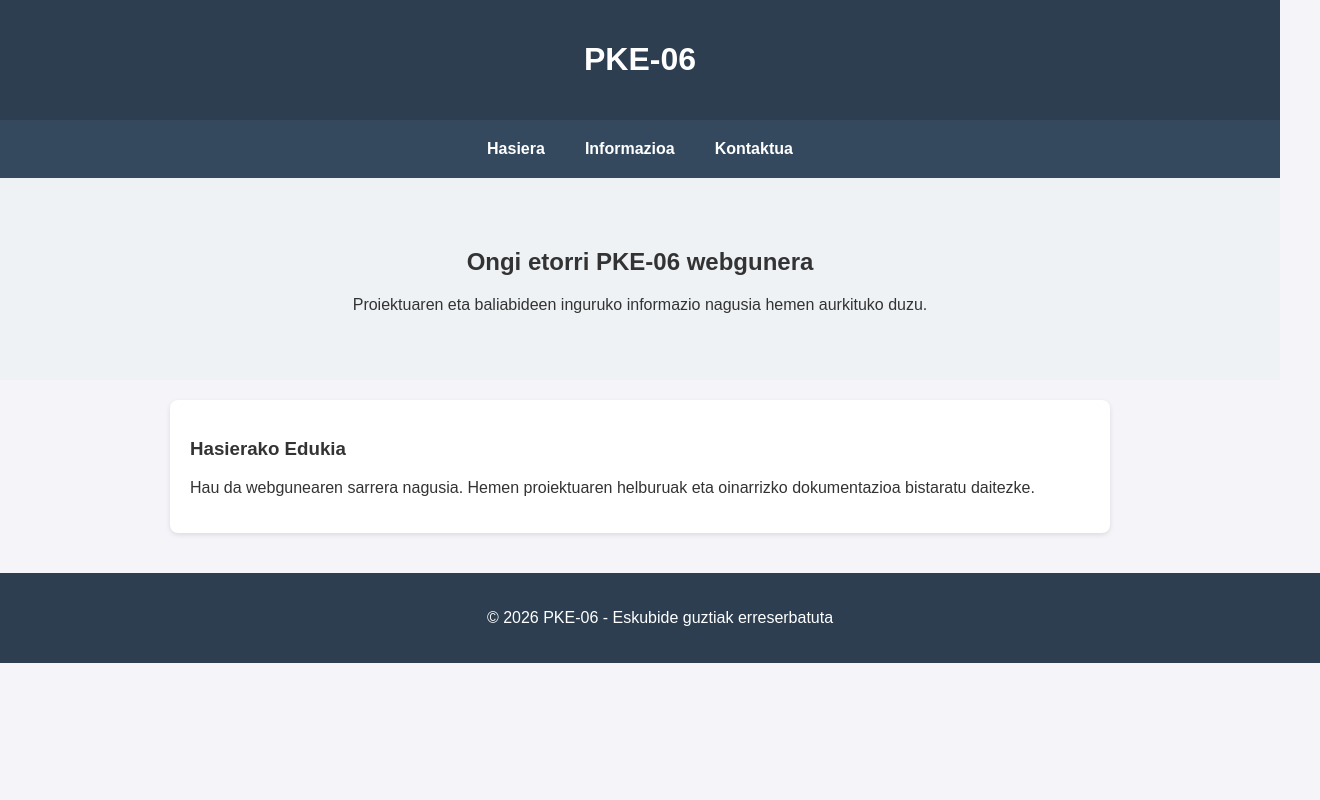
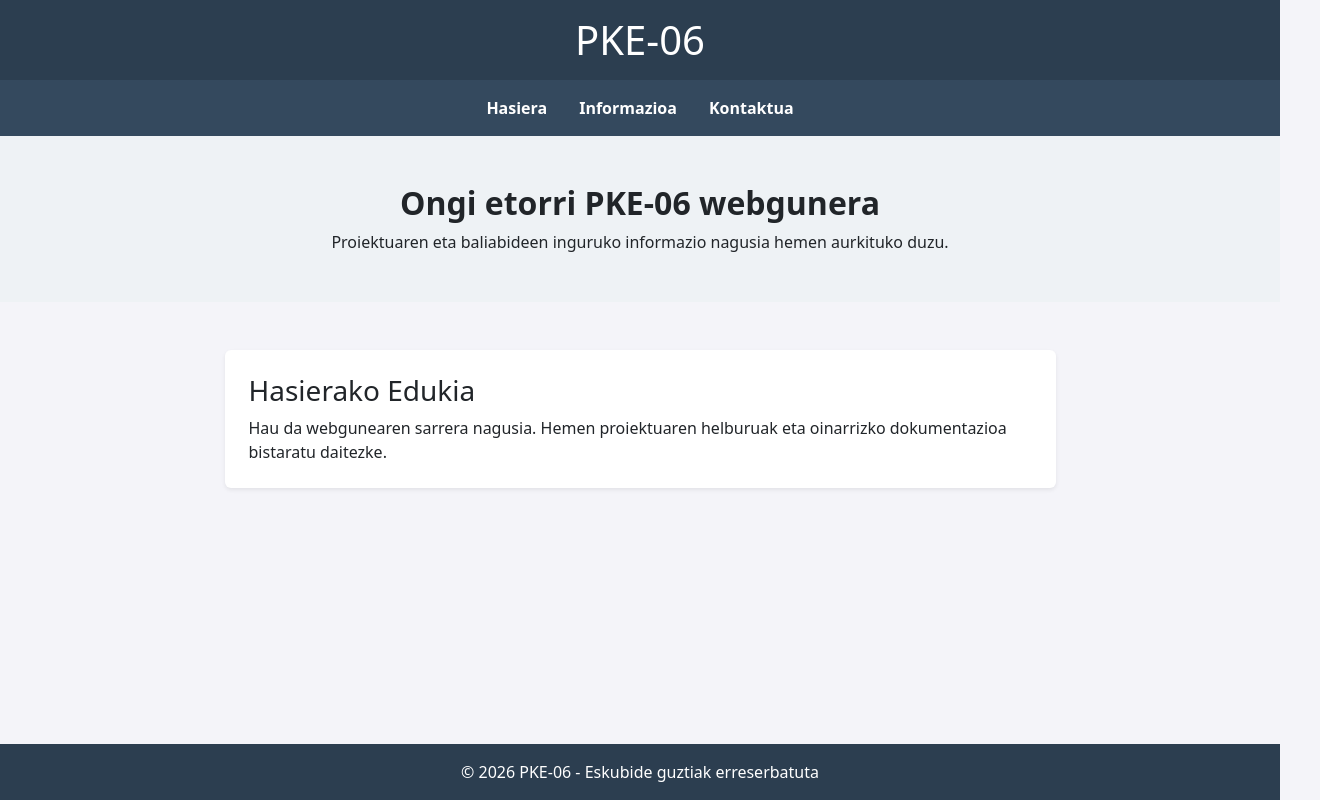
Before and after one commit to Picamo05/GrAL-Gunea, a plain HTML site: page index.html in a window 1280 px wide. Shown: the whole page, 1320 px wide, since content can reach past the window. Drawn offline with nearby package versions, Linux system fonts and the light colour scheme.

Commit message:
cambios: separar estilos e integrar framework boostrap

```diff
--- a/index.html
+++ b/index.html
@@ -1,89 +1,79 @@
-<!DOCTYPE1 html>
+<!DOCTYPE html>
 <html lang="eu">
 <head>
     <meta charset="UTF-8">
     <meta name="viewport" content="width=device-width, initial-scale=1.0">
     <title>Hasiera - PKE-06</title>
-    <style>
-        body {
-            font-family: Arial, sans-serif;
-            margin: 0;
-            padding: 0;
-            background-color: #f4f4f9;
-            color: #333;
-        }
-        header {
-            background-color: #2c3e50;
-            color: #ffffff;
-            padding: 20px 0;
-            text-align: center;
-        }
-        nav {
-            background-color: #34495e;
-            display: flex;
-            justify-content: center;
-            padding: 10px;
-        }
-        nav a {
-            color: white;
-            padding: 10px 20px;
-            text-decoration: none;
-            font-weight: bold;
-        }
-        nav a:hover {
-            background-color: #1abc9c;
-            border-radius: 4px;
-        }
-        .hero {
-            background-color: #eef2f5;
-            padding: 50px 20px;
-            text-align: center;
-        }
-        .container {
-            max-width: 900px;
-            margin: 20px auto;
-            padding: 20px;
-            background: white;
-            border-radius: 8px;
-            box-shadow: 0 2px 5px rgba(0,0,0,0.1);
-        }
-        footer {
-            text-align: center;
-            padding: 20px;
-            background-color: #2c3e50;
-            color: white;
-            position: relative;
-            bottom: 0;
-            width: 100%;
-            margin-top: 40px;
-        }
-    </style>
+    <link href="https://cdn.jsdelivr.net/npm/bootstrap@5.3.8/dist/css/bootstrap.min.css"
+          rel="stylesheet"
+          integrity="sha384-sRIl4kxILFvY47J16cr9ZwB07vP4J8+LH7qKQnuqkuIAvNWLzeN8tE5YBujZqJLB"
+          crossorigin="anonymous">
+    <link rel="stylesheet" href="styles.css">
 </head>
-<body>
+<body class="d-flex flex-column min-vh-100">
 
-    <header>
-        <h1>PKE-06</h1>
+    <header class="bg-pke-dark text-white text-center py-3">
+        <div class="container">
+            <h1 class="mb-0">PKE-06</h1>
+        </div>
     </header>
 
-    <nav>
-        <a href="#">Hasiera</a>
-        <a href="#">Informazioa</a>
-        <a href="#">Kontaktua</a>
+    <nav class="navbar navbar-expand-md bg-pke-nav py-2" data-bs-theme="dark" aria-label="Nabigazio nagusia">
+        <div class="container">
+            <button class="navbar-toggler ms-auto" type="button"
+                    data-bs-toggle="collapse" data-bs-target="#menuNagusia"
+                    aria-controls="menuNagusia" aria-expanded="false"
+                    aria-label="Nabigazio-menua zabaldu">
+                <span class="navbar-toggler-icon"></span>
+            </button>
+            <div class="collapse navbar-collapse" id="menuNagusia">
+                <ul class="navbar-nav mx-auto text-center">
+                    <li class="nav-item">
+                        <a class="nav-link px-3" href="#" aria-current="page">Hasiera</a>
+                    </li>
+                    <li class="nav-item">
+                        <a class="nav-link px-3" href="#">Informazioa</a>
+                    </li>
+                    <li class="nav-item">
+                        <a class="nav-link px-3" href="#">Kontaktua</a>
+                    </li>
+                </ul>
+            </div>
+        </div>
     </nav>
 
-    <section class="hero">
-        <h2>Ongi etorri PKE-06 webgunera</h2>
-        <p>Proiektuaren eta baliabideen inguruko informazio nagusia hemen aurkituko duzu.</p>
+    <section class="bg-pke-hero py-5 text-center">
+        <div class="container">
+            <div class="row justify-content-center">
+                <div class="col-12 col-lg-8">
+                    <h2 class="fw-bold">Ongi etorri PKE-06 webgunera</h2>
+                    <p class="mb-0">Proiektuaren eta baliabideen inguruko informazio nagusia hemen aurkituko duzu.</p>
+                </div>
+            </div>
+        </div>
     </section>
 
-    <main class="container">
-        <h3>Hasierako Edukia</h3>
-        <p>Hau da webgunearen sarrera nagusia. Hemen proiektuaren helburuak eta oinarrizko dokumentazioa bistaratu daitezke.</p>
+    <main class="container my-4 my-md-5">
+        <div class="row justify-content-center">
+            <div class="col-12 col-lg-9">
+                <div class="card border-0 shadow-sm">
+                    <div class="card-body p-4">
+                        <h3>Hasierako Edukia</h3>
+                        <p class="mb-0">Hau da webgunearen sarrera nagusia. Hemen proiektuaren helburuak eta oinarrizko dokumentazioa bistaratu daitezke.</p>
+                    </div>
+                </div>
+            </div>
+        </div>
     </main>
 
-    <footer>
-        <p>&copy; 2026 PKE-06 - Eskubide guztiak erreserbatuta</p>
+    <footer class="bg-pke-dark text-white text-center py-3 mt-auto">
+        <div class="container">
+            <p class="mb-0">&copy; 2026 PKE-06 - Eskubide guztiak erreserbatuta</p>
+        </div>
     </footer>
 
+    <script src="https://cdn.jsdelivr.net/npm/bootstrap@5.3.8/dist/js/bootstrap.bundle.min.js"
+            integrity="sha384-FKyoEForCGlyvwx9Hj09JcYn3nv7wiPVlz7YYwJrWVcXK/BmnVDxM+D2scQbITxI"
+            crossorigin="anonymous"></script>
 </body>
 </html>
--- /dev/null
+++ b/styles.css
@@ -0,0 +1,28 @@
+:root {
+    --pke-dark: #2c3e50;
+    --pke-nav: #34495e;
+    --pke-accent: #1abc9c;
+    --pke-hero: #eef2f5;
+}
+body {
+    background-color: #f4f4f9;
+}
+.bg-pke-dark {
+    background-color: var(--pke-dark);
+}
+.bg-pke-nav {
+    background-color: var(--pke-nav);
+}
+.bg-pke-hero {
+    background-color: var(--pke-hero);
+}
+.bg-pke-nav .nav-link {
+    color: #ffffff;
+    font-weight: bold;
+    border-radius: 0.25rem;
+}
+.bg-pke-nav .nav-link:hover,
+.bg-pke-nav .nav-link:focus {
+    background-color: var(--pke-accent);
+    color: #ffffff;
+}
```
Also changed, not shown: 2 other files.
